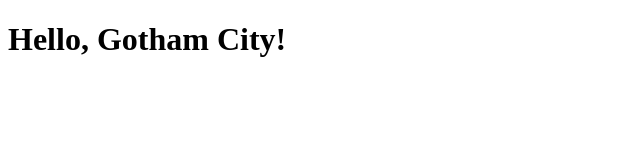
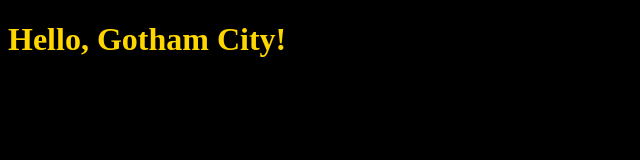
Before and after one commit to WizardofHause/Website-Year-One, a plain HTML site: page index.html in a window 1280 px wide. Shown: the whole page, without its empty margins (0-640 px from the left). Drawn offline with Linux system fonts and the light colour scheme.

Commit message:
add style.css, connect to index.html

```diff
--- a/index.html
+++ b/index.html
@@ -1,6 +1,7 @@
 <!DOCTYPE html>
 <html lang="en">
     <head>
+        <link rel="stylesheet" href="style.css">
         <title>Website: Year One</title>
     </head>
     <body>
--- /dev/null
+++ b/style.css
@@ -0,0 +1,6 @@
+body {
+    background: #000000;
+}
+h1 {
+    color: gold;
+}
```
